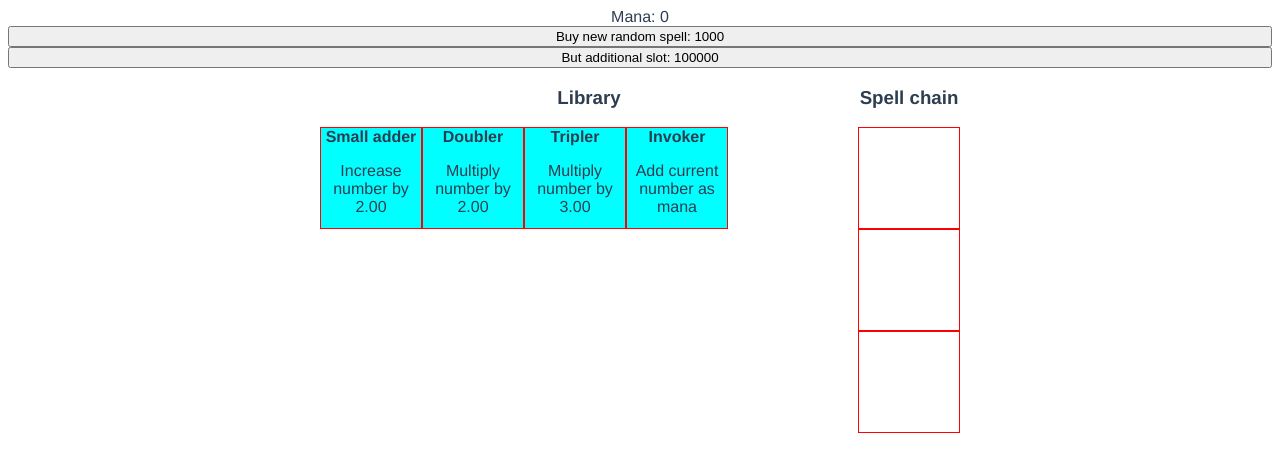
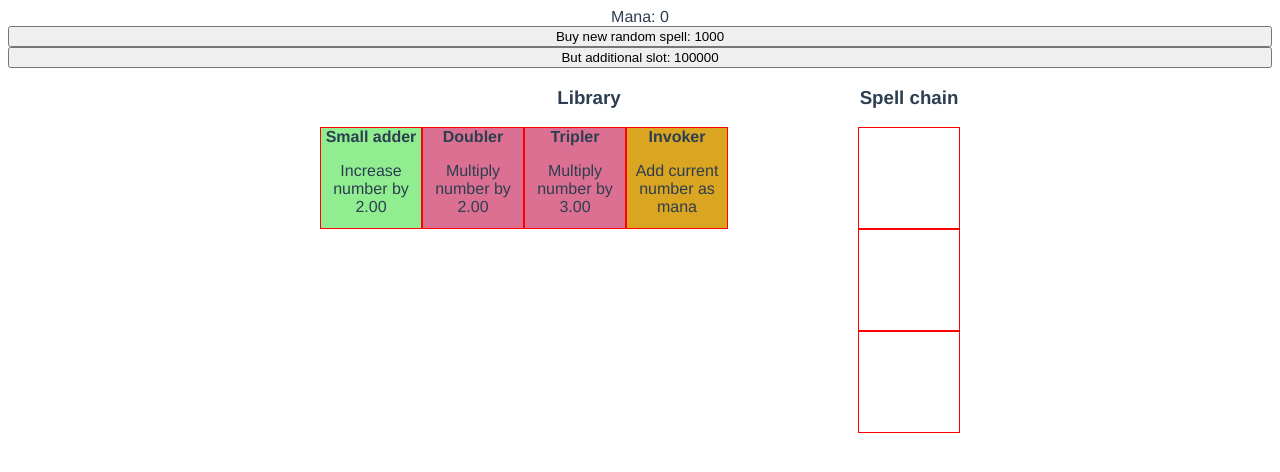
Before and after one commit to NessaTeal/idle-spell-chain, a Vue app: page / in a window 1280 px wide. Shown: the top 472 px of the page. Built offline with nearby package versions, Linux system fonts and the light colour scheme.

Commit message:
Add color coding on effect

```diff
--- a/src/classes/Effect.ts
+++ b/src/classes/Effect.ts
@@ -7,6 +7,7 @@ export default interface Effect {
 export class Adder implements Effect {
   addend!: number;
   description: string;
+  class = "adder";
 
   constructor(addend: number) {
     this.addend = addend;
@@ -21,6 +22,7 @@ export class Adder implements Effect {
 export class Multiply implements Effect {
   multiplier!: number;
   description: string;
+  class = "multiplier";
 
   constructor(multiplier: number) {
     this.multiplier = multiplier;
@@ -34,6 +36,7 @@ export class Multiply implements Effect {
 
 export class Invoke implements Effect {
   description = `Add current number as mana`;
+  class = "invoker";
 
   apply(input: number): number {
     store.commit("addMana", { mana: input });
--- a/src/components/SpellInSlot.vue
+++ b/src/components/SpellInSlot.vue
@@ -1,5 +1,9 @@
 <template>
-  <div @mousedown="startDrag" class="spell" :style="dynamicStyle">
+  <div
+    @mousedown="startDrag"
+    :class="'spell ' + spell.effect.class"
+    :style="dynamicStyle"
+  >
     <b>{{ spell.name }}</b>
     <p>{{ spell.effect.description }}</p>
   </div>
@@ -58,7 +62,18 @@ export default class SpellInSlot extends Vue {
 .spell {
   height: 100px;
   width: 100px;
-  background: cyan;
   user-select: none;
 }
+
+.adder {
+  background: lightgreen;
+}
+
+.multiplier {
+  background: palevioletred;
+}
+
+.invoker {
+  background: goldenrod;
+}
 </style>
```
